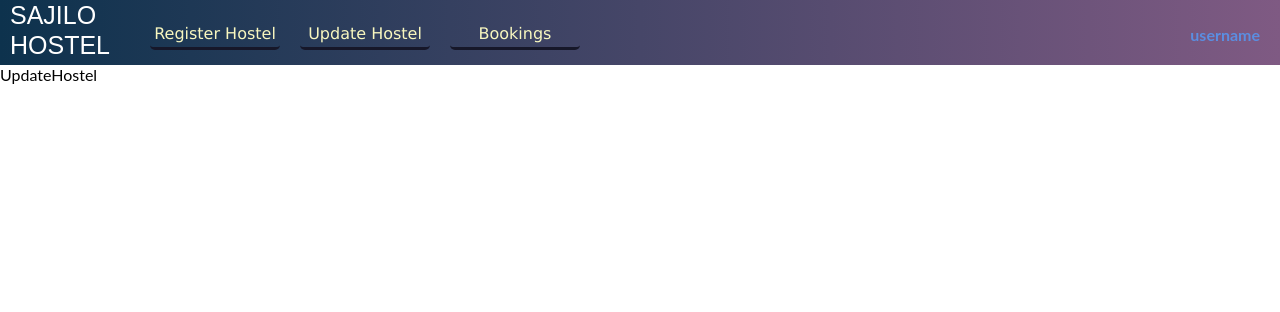
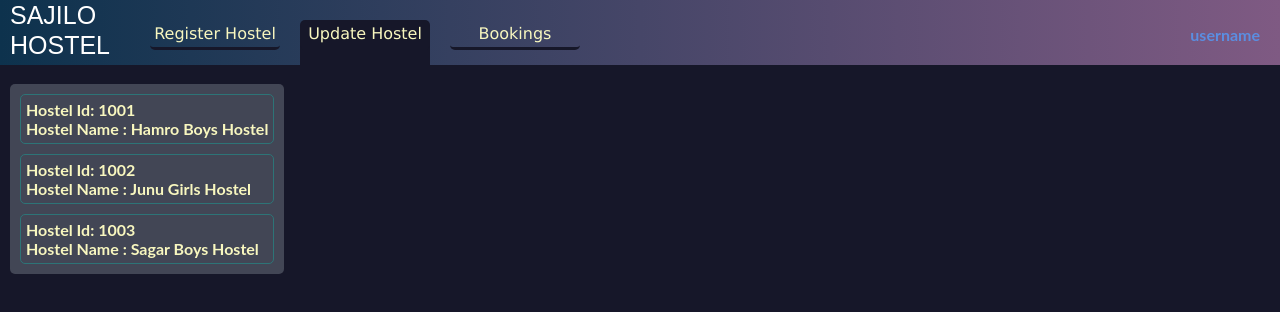
Before and after one commit to taukirsheikh/Hostel-Finder, a React (Vite) app: page /manager-dashboard/update-hostel in a window 1280 px wide. Shown: the top 312 px of the page. Built offline with nearby package versions, Linux system fonts and the light colour scheme.

Commit message:
update page added with json

```diff
--- a/src/App.jsx
+++ b/src/App.jsx
@@ -20,6 +20,8 @@ const App = () => {
             path="/manager-dashboard"
             element={<ManagerDashboard />}
           >
+            <Route index element={<Bookings/>} />
+
             <Route
               path="register-hostel"
               element={<RegisterHostel/>}
@@ -29,9 +31,11 @@ const App = () => {
               path="update-hostel"
               element={<UpdateHostel/>}
             />
+
             <Route
               path="bookings"
               element={<Bookings/>}
+
             />
           </Route>
           <Route
--- a/src/Components/ManagerUI/ManagerNavBar.jsx
+++ b/src/Components/ManagerUI/ManagerNavBar.jsx
@@ -7,9 +7,9 @@ import { Link,Outlet } from 'react-router-dom';
 
 function ManagerNavBar() {
   return (
-    <>
+    <><header>
       <nav>
-        <header>
+
           <div className="navBackground ">
             <NavLink to="/">
               <h1 id="logo">
@@ -43,9 +43,10 @@ function ManagerNavBar() {
             </ul>
             <span className='userIdentity'><strong>username</strong></span>
           </div>
-        </header>
+
       </nav>
       <Outlet></Outlet>
+      </header>
     </>
   )
 }
--- a/src/Components/ManagerUI/UpdateHostel.jsx
+++ b/src/Components/ManagerUI/UpdateHostel.jsx
@@ -1,9 +1,44 @@
-import React from 'react'
+import React from "react";
 
 function UpdateHostel() {
+  const Hostels = [
+    {
+      id: 1001,
+      myname: "Hamro Boys Hostel",
+    },
+
+    {
+      id: 1002,
+      myname: "Junu Girls Hostel",
+    },
+
+    {
+      id: 1003,
+      myname: "Sagar Boys Hostel",
+    },
+  ];
+
   return (
-    <div>UpdateHostel</div>
-  )
+    <>
+      <div className="hostel-container-bg">
+        <br />
+        <div className="hostel-list-container">
+          {Hostels.map((hostelItems) => {
+            return (
+              <div className="hostel-items">
+                <div className="Id-Hname">
+                  <ul   >
+                    <li key={hostelItems.id}>Hostel Id: {hostelItems.id} </li>
+                    <li>Hostel Name : {hostelItems.myname}</li>
+                  </ul>
+                </div>
+              </div>
+            );
+          })}
+        </div>
+      </div>
+    </>
+  );
 }
 
-export default UpdateHostel
+export default UpdateHostel;
--- a/src/Components/ManagerUI/style.css
+++ b/src/Components/ManagerUI/style.css
@@ -1,4 +1,8 @@
 /*  */
+
+/* html,body{
+    height: 100%;
+    /* width:100%} */
 .navBackground{
     width: auto;
     height: 65px;
@@ -46,6 +50,15 @@ gap: 20px;
 
 /* background-color: #335368; */
 
+}
+
+
+
+/* the Navlink assings an anchor tag with class active to the clicked path in the browser */
+.navItemsContainer a.active{
+    background-color: #161729;
+    border-radius: 5px;
+    height: 50px;
 }
 
 .navItems{
@@ -265,3 +278,53 @@ gap: 10px;
     background-image: linear-gradient(to bottom, #2b5876 0%, #4e4376 51%, #2b5876 100%);
     color: #fff;
 }
+
+
+/* ________________________________UpdateHostelpage __________________________________________*/
+
+
+.hostel-container-bg{
+    color: #f8f7bf;
+    background-color: #161729;
+    position:absolute;
+    height:100%;
+
+    width:100%;
+
+}
+
+.hostel-list-container{
+
+
+
+background-color: #424655;
+width:fit-content;
+display: flex;
+flex-direction: column;
+gap: 10px;
+padding: 10px;
+border-radius: 5px;
+margin-left: 10px;
+
+
+
+}
+
+.hostel-list-container ul{
+    list-style-type: none;
+    border-radius: 5px;
+    border:1px solid rgb(45,116,119);
+    padding: 5px;
+    font-weight: bold;
+
+
+}
+
+.hostel-list-container ul:hover{
+    background-color:#161729;
+    cursor: pointer;
+    border:none;
+
+
+
+}
```
